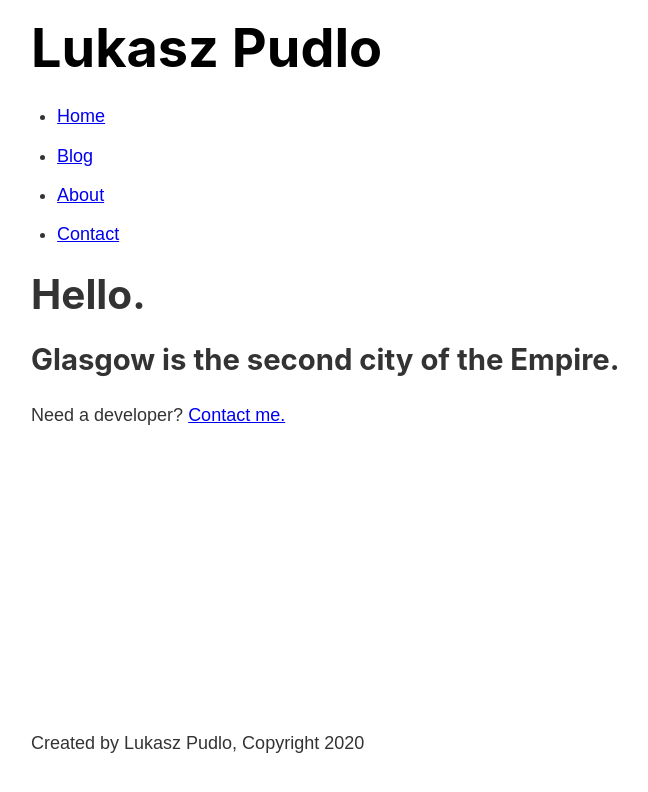
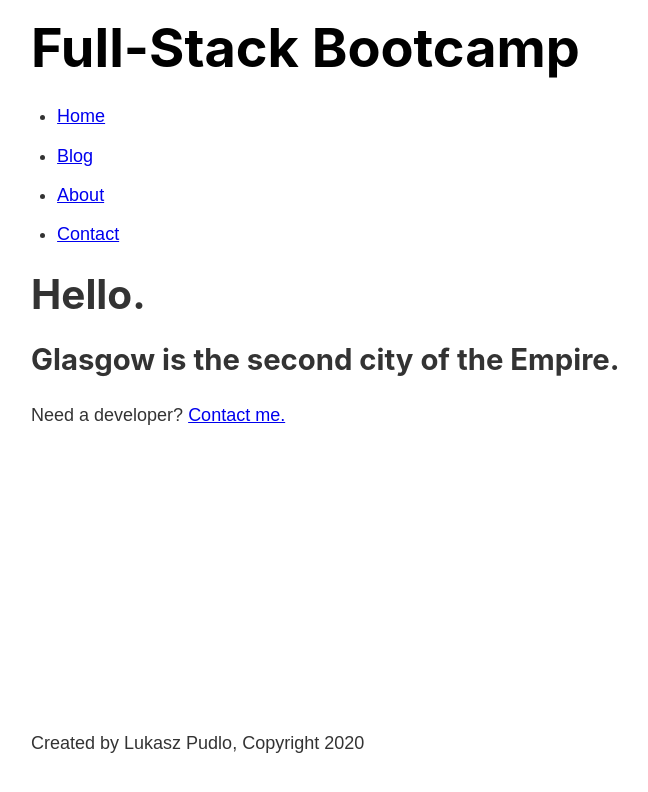
Before and after one commit to lukasz-pudlo/gatsby-bootcamp, a Gatsby site: page / in a window 1280 px wide. Shown: the whole page, without its empty margins (252-900 px from the left). Built offline with nearby package versions, Linux system fonts and the light colour scheme; Gatsby itself is replaced by a stand-in of ours.

Commit message:
graphiQL and graphQL playground

```diff
--- a/gatsby-config.js
+++ b/gatsby-config.js
@@ -8,9 +8,16 @@ module.exports = {
   /* Your site config here */
   siteMetadata: {
     title: 'Full-Stack Bootcamp',
-    author: 'Andrew Mead'
+    author: 'Lukasz Pudlo'
   },
   plugins: [
-    'gatsby-plugin-sass'
+    'gatsby-plugin-sass',
+    {
+       resolve: 'gatsby-source-filesystem',
+       options: {
+          name: 'src',
+          path: `${__dirname}/src/`
+	   }
+	}
   ]
 }
--- a/package.json
+++ b/package.json
@@ -6,7 +6,7 @@
   "license": "0BSD",
   "scripts": {
     "build": "gatsby build",
-    "develop": "gatsby develop",
+    "develop": "env-cmd -f .env.development gatsby develop",
     "format": "prettier --write \"**/*.{js,jsx,ts,tsx,json,md}\"",
     "start": "npm run develop",
     "serve": "gatsby serve",
@@ -16,11 +16,13 @@
   "dependencies": {
     "gatsby": "^2.23.12",
     "gatsby-plugin-sass": "^2.3.10",
+    "gatsby-source-filesystem": "^2.3.18",
     "node-sass": "^4.14.1",
     "react": "^16.12.0",
     "react-dom": "^16.12.0"
   },
   "devDependencies": {
+    "env-cmd": "^10.1.0",
     "prettier": "2.0.5"
   },
   "repository": {
--- a/src/components/footer.js
+++ b/src/components/footer.js
@@ -1,9 +1,20 @@
 import React from "react"
+import { graphql, useStaticQuery } from "gatsby"
 
 const Footer = () => {
+    const data = useStaticQuery(graphql`
+	  query {
+	  	  site {
+		  	  siteMetadata {
+			  	  author
+			  }
+		  }
+	  }
+	`)
+
 	return (
 		<footer>
-		  <p>Created by Lukasz Pudlo, Copyright 2020</p>
+		  <p>Created by {data.site.siteMetadata.author}, Copyright 2020</p>
 		</footer>
 	)
 }
--- a/src/components/header.js
+++ b/src/components/header.js
@@ -1,14 +1,24 @@
 import React from "react"
-import { Link } from "gatsby"
+import { Link, graphql, useStaticQuery } from "gatsby"
 
 import headerStyles from './header.module.scss'
 
 const Header = () => {
+    const data = useStaticQuery(graphql`
+	  query {
+	  	  site {
+		  	  siteMetadata {
+			  	  title
+			  }
+		  }
+	  }
+	`)
+
 	return (
 		<header className={headerStyles.header}>
 		  <h1>
 		    <Link className={headerStyles.title} activeClassName={headerStyles.activeNavItem} to="/">
-		      Lukasz Pudlo
+		      {data.site.siteMetadata.title}
 		    </Link>
 		  </h1>
 		  <nav>
--- /dev/null
+++ b/src/posts/gatsby.md
@@ -0,0 +1,12 @@
+---
+title: "The Great Gatsby Bootcamp"
+date: "2020-07-07"
+---
+
+I am learning Gatsby!
+
+## Topics Covered
+
+1. Gatsby
+2. GraphQL
+3. React
```
Also changed, not shown: src/posts/react.md (added, +6 -0 lines), 1 other file.
